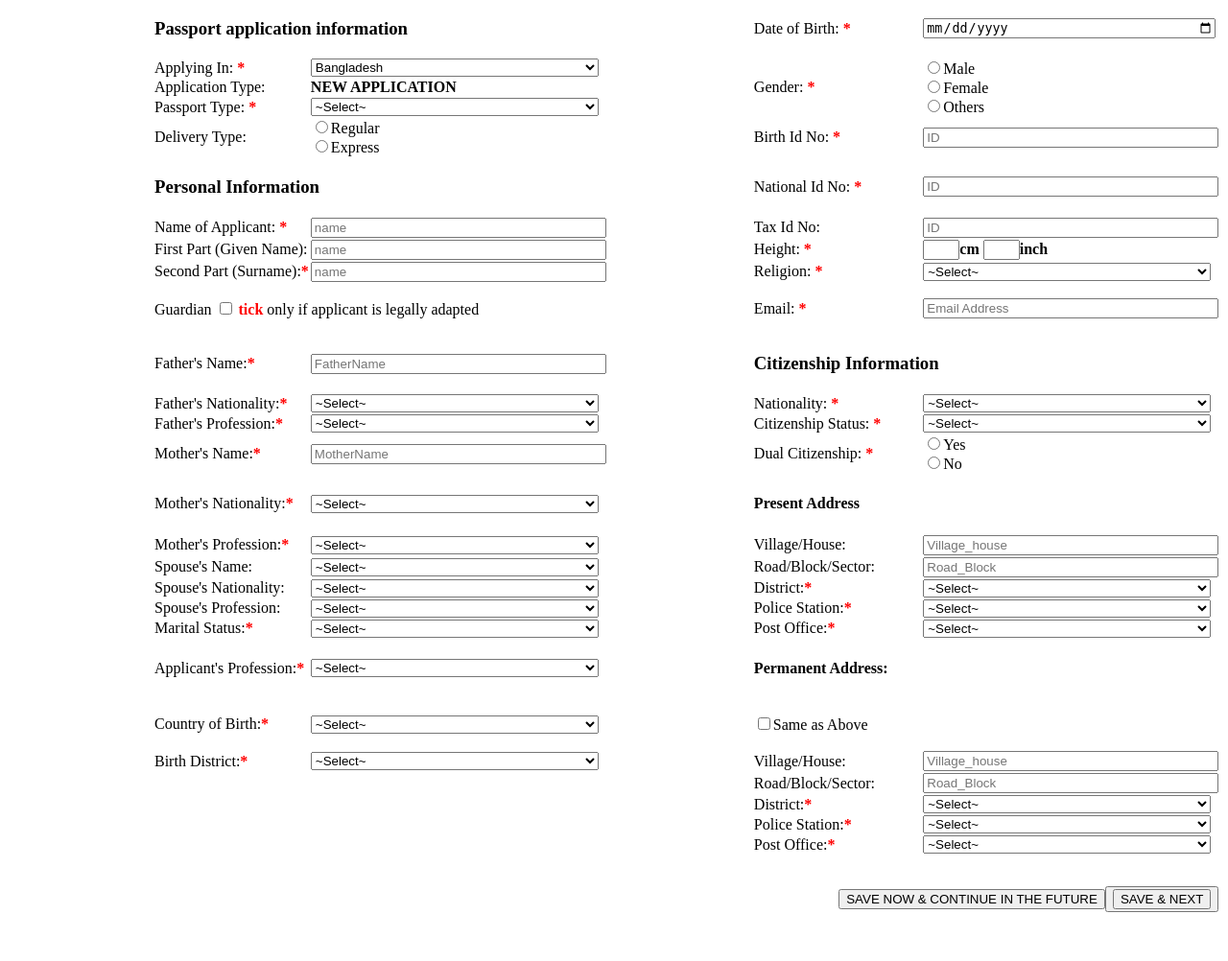
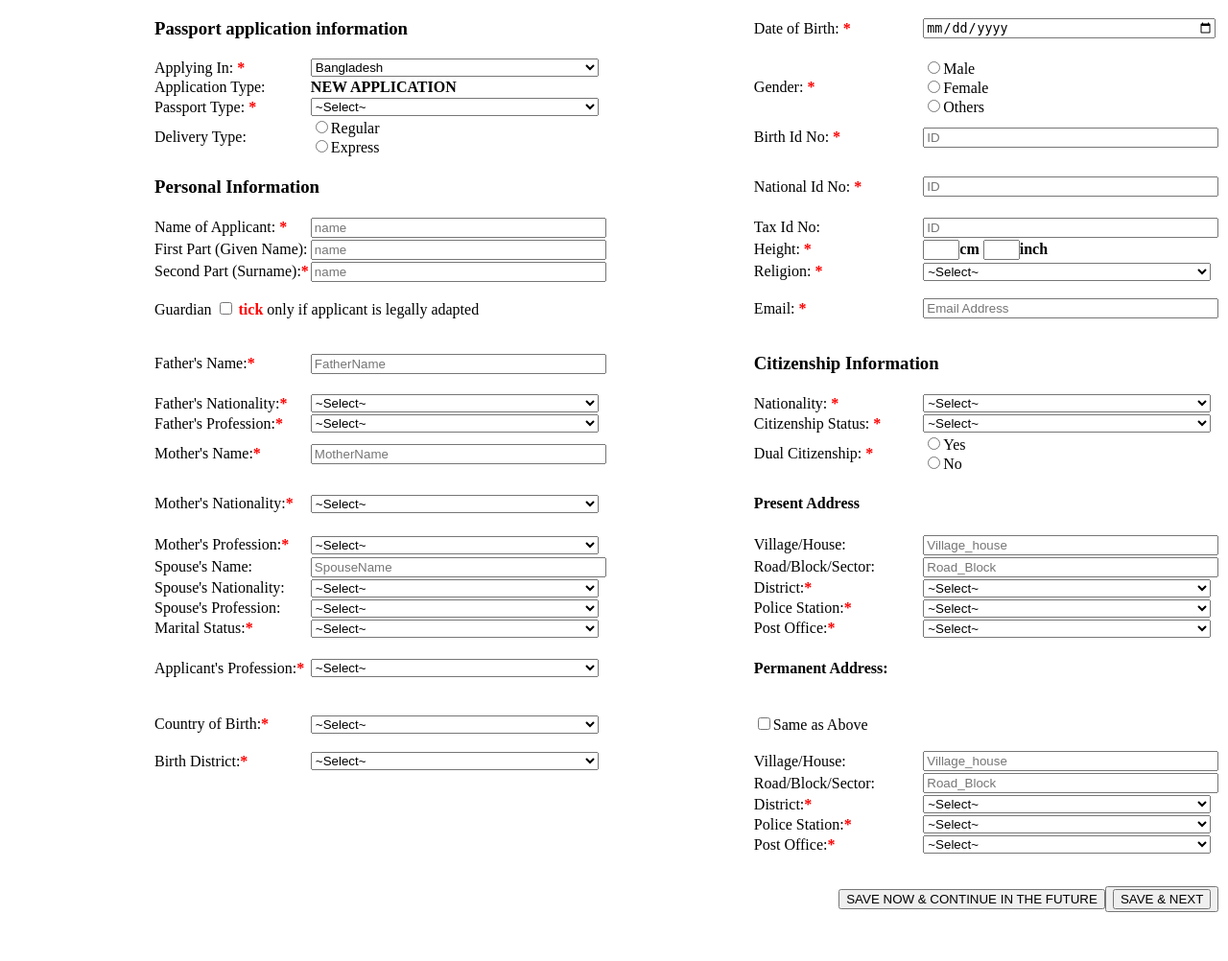
Before and after one commit to Ibtida/WebTech, a PHP site: page /index_stage1.php in a window 1280 px wide. Shown: the part 146-1148 px from the top of the page at 96% size. Run offline with PHP 8.4, Linux system fonts and the light colour scheme.

Commit message:
session grow4

```diff
--- a/passport/index_stage1.php
+++ b/passport/index_stage1.php
@@ -8,7 +8,7 @@
      $_SESSION['gender']=$_REQUEST['gender'];
      $_SESSION['ApplicationType']='New Application';
      $_SESSION['PassportType']=$_REQUEST['PassportType'];
-     $_SESSION['DeliveryType']=$_REQUEST['DeliveryType'];
+     $_SESSION['deliveryType']=$_REQUEST['deliveryType'];
      $_SESSION['birthId']=$_REQUEST['birthId'];
      $_SESSION['NationalIdNo']=$_REQUEST['NationalIdNo'];
      $_SESSION['NameApplicant']=$_REQUEST['NameApplicant'];
@@ -18,11 +18,28 @@
      $_SESSION['inch']=$_REQUEST['inch'];
      $_SESSION['SecondPartSN']=$_REQUEST['SecondPartSN'];
      $_SESSION['Religion']=$_REQUEST['Religion'];
-     $_SESSION['Guardian']=$_REQUEST['Guardian'];
+     $_SESSION['guardian']=$_REQUEST['guardian'];
      $_SESSION['EmailAddress']=$_REQUEST['EmailAddress'];
      $_SESSION['FatherName']=$_REQUEST['FatherName'];
      $_SESSION['FNationality']=$_REQUEST['FNationality'];
      $_SESSION['CitizenNationality']=$_REQUEST['CitizenNationality'];
+     $_SESSION['FProfession']=$_REQUEST['FProfession'];
+     $_SESSION['CitizenStatus']=$_REQUEST['CitizenStatus'];
+     $_SESSION['MotherName']=$_REQUEST['MotherName'];
+     $_SESSION['Dcitizenship']=$_REQUEST['Dcitizenship'];
+     $_SESSION['MNationality']=$_REQUEST['MNationality'];
+     $_SESSION['MProfession']=$_REQUEST['MProfession'];
+     $_SESSION['VillageHouse']=$_REQUEST['VillageHouse'];
+     $_SESSION['SpouseName']=$_REQUEST['SpouseName'];
+     $_SESSION['RoadBlockSector']=$_REQUEST['RoadBlockSector'];
+     $_SESSION['SpouseNationality']=$_REQUEST['SpouseNationality'];
+     $_SESSION['District']=$_REQUEST['District'];
+     $_SESSION['SpouseProfession']=$_REQUEST['SpouseProfession'];
+     $_SESSION['PoliceStation']=$_REQUEST['PoliceStation'];
+     $_SESSION['MaritalStatus']=$_REQUEST['MaritalStatus'];
+     $_SESSION['PostOffice1']=$_REQUEST['PostOffice1'];
+     $_SESSION['ApplicantProfession']=$_REQUEST['ApplicantProfession'];
+     $_SESSION['BCountry']=$_REQUEST['BCountry'];
 
 
      echo $_SESSION['Date1'];
@@ -35,7 +52,7 @@
      echo "<br>";
      echo $_SESSION['PassportType'];
      echo "<br>";
-     echo $_SESSION['DeliveryType'];
+     echo $_SESSION['deliveryType'];
      echo "<br>";
      echo $_SESSION['birthId'];
      echo "<br>";
@@ -55,7 +72,7 @@
      echo "<br>";
      echo $_SESSION['Religion'];
      echo "<br>";
-     echo $_SESSION['Guardian'];
+     echo $_SESSION['guardian'];
      echo "<br>";
      echo $_SESSION['EmailAddress'];
      echo "<br>";
@@ -64,6 +81,41 @@
      echo $_SESSION['FNationality'];
      echo "<br>";
      echo $_SESSION['CitizenNationality'];
+     echo "<br>";
+     echo $_SESSION['FProfession'];
+     echo "<br>";
+     echo $_SESSION['CitizenStatus'];
+     echo "<br>";
+     echo $_SESSION['MotherName'];
+     echo "<br>";
+     echo $_SESSION['Dcitizenship'];
+     echo "<br>";
+     echo $_SESSION['MNationality'];
+     echo "<br>";
+     echo $_SESSION['MProfession'];
+     echo "<br>";
+     echo $_SESSION['VillageHouse'];
+     echo "<br>";
+     echo $_SESSION['SpouseName'];
+     echo "<br>";
+     echo $_SESSION['RoadBlockSector'];
+     echo "<br>";
+     echo $_SESSION['SpouseNationality'];
+     echo "<br>";
+     echo $_SESSION['District'];
+     echo "<br>";
+     echo $_SESSION['SpouseProfession'];
+     echo "<br>";
+     echo $_SESSION['PoliceStation'];
+     echo "<br>";
+     echo $_SESSION['MaritalStatus'];
+     echo "<br>";
+     echo $_SESSION['PostOffice1'];
+     echo "<br>";
+     echo $_SESSION['ApplicantProfession'];
+     echo "<br>";
+     echo $_SESSION['BCountry'];
+
 
 
 
@@ -298,7 +350,7 @@
      		<td><label>Mother's Name:</label><b style="color: red">*</b></td>
      		<td width="40 px"></td>
      		<td>
-     			<input style="width: 300px" type="text" id="Mothername" placeholder="MotherName" >
+     			<input style="width: 300px" type="text" id="Mothername" name="MotherName" placeholder="MotherName" >
      		</td>
 
      		<td><label>Dual Citizenship:</label><b style="color: red"> *</b></td>
@@ -342,33 +394,27 @@
      		<td><label>Village/House:</label></td>
      		<td width="40 px"></td>
      		<td>
-     			<input style="width: 300px" type="text" id="VillageHouse" placeholder="Village_house" >
+     			<input style="width: 300px" type="text" id="VillageHouse" name="VillageHouse" placeholder="Village_house" >
      		</td>
      	</tr>
 
      	<tr>
      		<td colspan="2"><label>Spouse's Name:</label><b style="color: red"></b></td>
 
-     		<td><select style="width: 300px" name="MProfession">
-     				<option value="Select">~Select~</option>
-     				<option value="Businessman">Businessman</option>
-     				<option value="Teacher">Teacher</option>
-     				<option value="Engineer">Engineer</option>
-     				<option value="Doctor">Doctor</option>
-
-     			</select>
+     		<td>
+                    <input style="width: 300px" type="text" id="Spousename" name="SpouseName" placeholder="SpouseName" >
      		</td>
 
      		<td colspan="2"><label>Road/Block/Sector:</label></td>
      		<td>
-     			<input style="width: 300px" type="text" id="Road_Block" placeholder="Road_Block" >
+     			<input style="width: 300px" type="text" id="Road_Block" name="RoadBlockSector" placeholder="Road_Block" >
      		</td>
      	</tr>
 
      	<tr>
      		<td colspan="2"><label>Spouse's Nationality:</label><b style="color: red"></b></td>
 
-     		<td><select style="width: 300px" name="SpNationality">
+     		<td><select style="width: 300px" name="SpouseNationality">
      				<option value="Select">~Select~</option>
      				<option value="Bangladeshi">Bangladeshi</option>
      				<option value="Hindustani">Hindustani</option>
@@ -393,7 +439,7 @@
      	<tr>
      		<td colspan="2"><label>Spouse's Profession:</label><b style="color: red"></b></td>
 
-     		<td><select style="width: 300px" name="SpProfession">
+     		<td><select style="width: 300px" name="SpouseProfession">
      				<option value="Select">~Select~</option>
      				<option value="Businessman">Businessman</option>
      				<option value="Teacher">Teacher</option>
@@ -404,7 +450,7 @@
      		</td>
 
      		<td colspan="2"><label>Police Station:</label><b style="color: red">*</b></td>
-     		<td><select style="width: 300px" name="District">
+     		<td><select style="width: 300px" name="PoliceStation">
      				<option value="Select">~Select~</option>
      				<option value="Banani">Banani</option>
      				<option value="Bogra">Bogra</option>
@@ -428,7 +474,7 @@
      		</td>
 
      		<td colspan="2"><label>Post Office:</label><b style="color: red">*</b></td>
-     		<td><select style="width: 300px" name="PostOffice">
+     		<td><select style="width: 300px" name="PostOffice1">
      				<option value="Select">~Select~</option>
      				<option value="Banani">Banani</option>
      				<option value="Bogra">Bogra</option>
@@ -442,7 +488,7 @@
      	<tr>
      		<td colspan="2"><label>Applicant's Profession:</label><b style="color: red">*</b></td>
 
-     		<td><select style="width: 300px" name="SpProfession">
+     		<td><select style="width: 300px" name="ApplicantProfession">
      				<option value="Select">~Select~</option>
      				<option value="Businessman">Businessman</option>
      				<option value="Teacher">Teacher</option>
```
